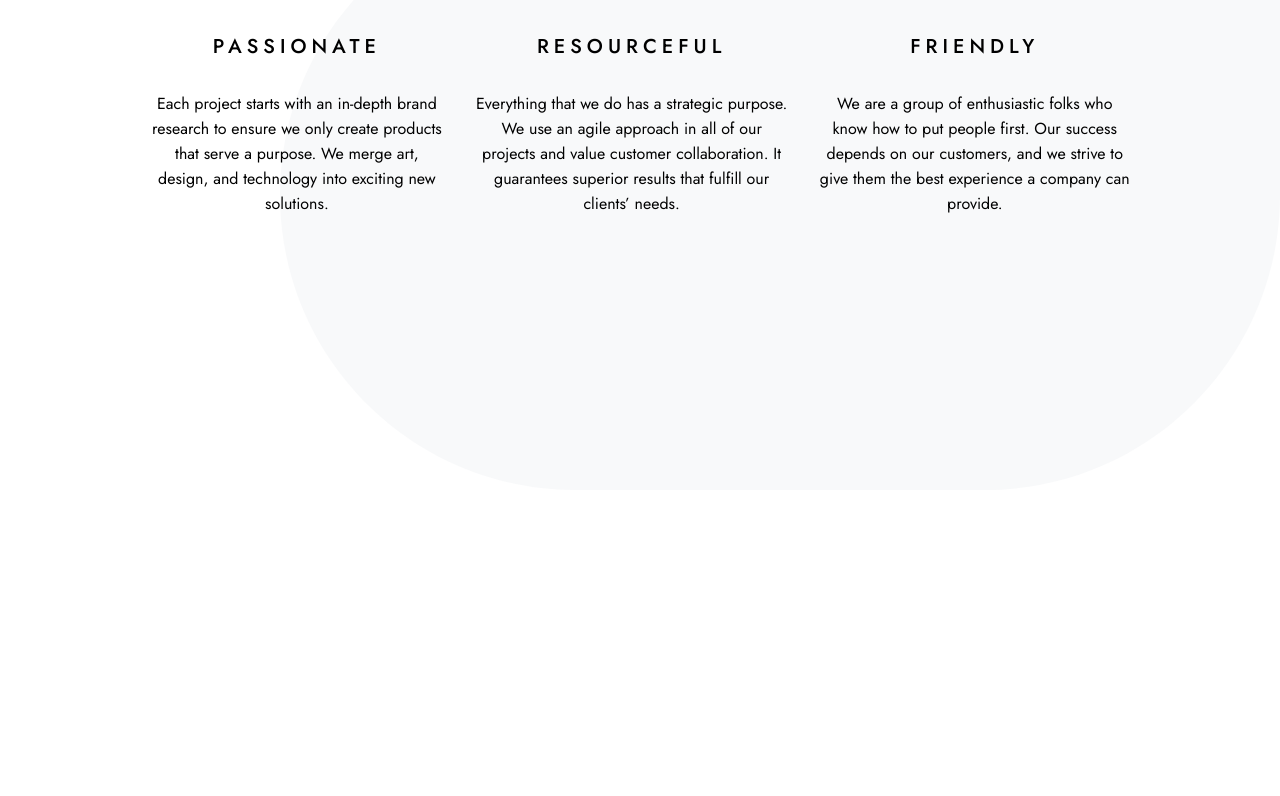
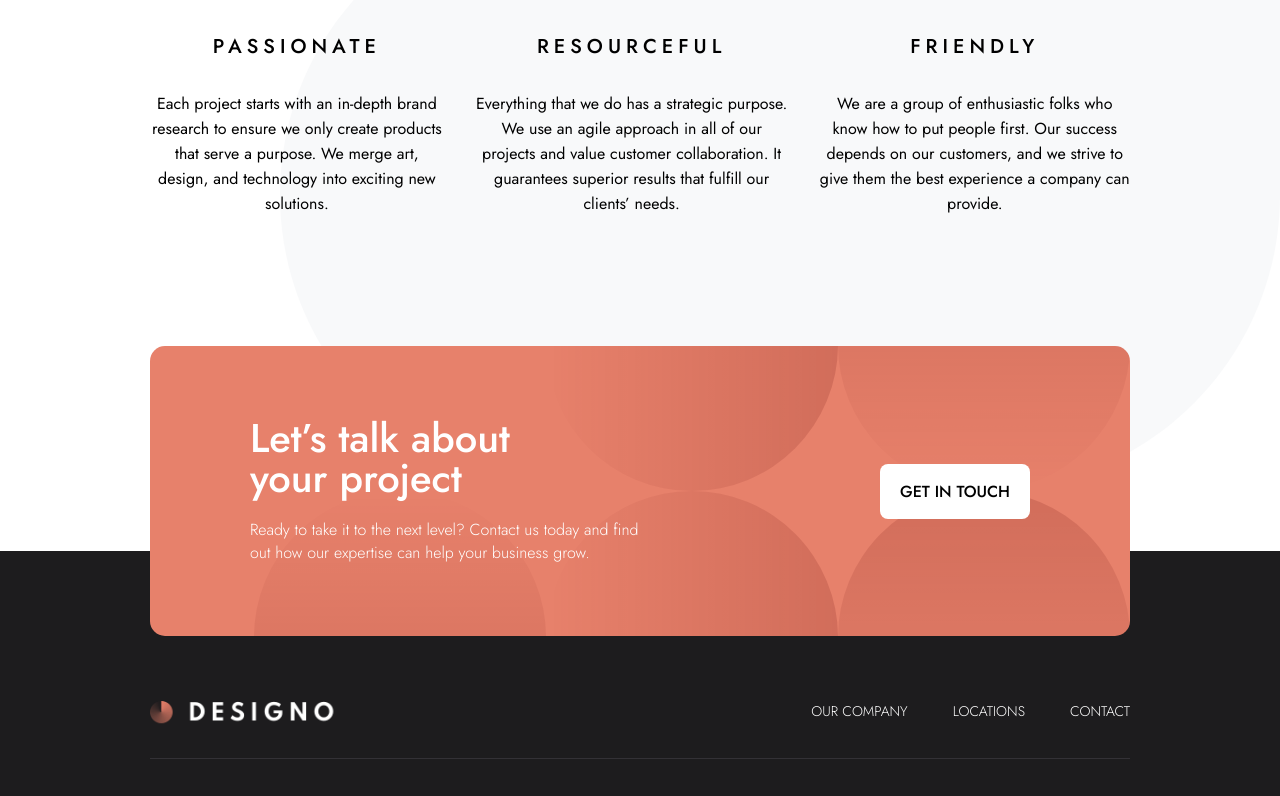
Before and after one commit to badmotherfunk/designo, a Next.js app: page / in a window 1280 px wide. Shown: the part 2000-2796 px from the top of the page. Before the commit the page ends 2581 px from the top, so only its background shows below. Built offline with nearby package versions, Linux system fonts and the light colour scheme.

Commit message:
Impélmentation du footer et de la section call to action

```diff
--- a/src/app/page.js
+++ b/src/app/page.js
@@ -10,7 +10,7 @@
       <div className={styles.home}>
         <Navbar />
 
-        {/* HERO SECTION */}
+        {/* ---------  HERO SECTION --------- */}
 
         <section className={styles.heroContainer}>
           <div className={styles.heroContent}>
@@ -37,7 +37,7 @@
           className={styles.backgroundImageLeft}
         />
 
-        {/* CATEGORY SECTION */}
+        {/* --------- CATEGORY SECTION --------- */}
 
         <section className={styles.category}>
 
@@ -48,7 +48,7 @@
                 <div className={styles.categoryContent}>
                   <p className={styles.categoryText}>VIEW PROJECTS</p>
 
-                  <svg width="7" height="10" xmlns="http://www.w3.org/2000/svg"><path d="M1 1l4 4-4 4" stroke="#E7816B" stroke-width="2" fill="none" fillRule="evenodd"/></svg>
+                  <svg width="7" height="10" xmlns="http://www.w3.org/2000/svg"><path d="M1 1l4 4-4 4" stroke="#E7816B" strokeWidth="2" fill="none" fillRule="evenodd"/></svg>
                 </div>
           </Link>
 
@@ -60,7 +60,7 @@
                   <div className={styles.categoryContent}>
                     <p className={styles.categoryText}>VIEW PROJECTS</p>
 
-                    <svg width="7" height="10" xmlns="http://www.w3.org/2000/svg"><path d="M1 1l4 4-4 4" stroke="#E7816B" stroke-width="2" fill="none" fillRule="evenodd"/></svg>
+                    <svg width="7" height="10" xmlns="http://www.w3.org/2000/svg"><path d="M1 1l4 4-4 4" stroke="#E7816B" strokeWidth="2" fill="none" fillRule="evenodd"/></svg>
                   </div>
             </Link>
 
@@ -71,7 +71,7 @@
                   <div className={styles.categoryContent}>
                     <p className={styles.categoryText}>VIEW PROJECTS</p>
 
-                    <svg width="7" height="10" xmlns="http://www.w3.org/2000/svg"><path d="M1 1l4 4-4 4" stroke="#E7816B" stroke-width="2" fill="none" fillRule="evenodd"/></svg>
+                    <svg width="7" height="10" xmlns="http://www.w3.org/2000/svg"><path d="M1 1l4 4-4 4" stroke="#E7816B" strokeWidth="2" fill="none" fillRule="evenodd"/></svg>
                   </div>
             </Link>
           </div>
@@ -86,7 +86,7 @@
           className={styles.backgroundImageRight}
         />
 
-          {/* SKILLS SECTION */}
+          {/* --------- SKILLS SECTION --------- */}
 
           <section className={styles.skills}>
             <div className={styles.skillsContent}>
@@ -97,7 +97,7 @@
                   height={202}
                   alt="Happy man working in front of his tablet"
                 />
-                <svg className={styles.skillsBackgroundLeft} width="215" height="220" viewBox="0 0 650 550" xmlns="http://www.w3.org/2000/svg"><defs><linearGradient x1="0%" y1="50%" x2="100%" y2="50%" id="a"><stop stop-color="#5D0202" stop-opacity="0" offset="0%"/><stop stop-color="#5D0202" stop-opacity=".498" offset="100%"/></linearGradient></defs><circle fill="url(#a)" transform="matrix(0 -1 -1 0 640 640)" cx="320" cy="320" r="320" fillRule="evenodd" opacity=".309"/></svg>
+                <svg className={styles.skillsBackgroundLeft} width="215" height="220" viewBox="0 0 650 550" xmlns="http://www.w3.org/2000/svg"><defs><linearGradient x1="0%" y1="50%" x2="100%" y2="50%" id="a"><stop stopColor="#5D0202" stopOpacity="0" offset="0%"/><stop stopColor="#5D0202" stopOpacity=".498" offset="100%"/></linearGradient></defs><circle fill="url(#a)" transform="matrix(0 -1 -1 0 640 640)" cx="320" cy="320" r="320" fillRule="evenodd" opacity=".309"/></svg>
               </div>
 
               <div className={styles.skillsTextContainer}>
@@ -114,7 +114,7 @@
                   height={202}
                   alt="Man back view working on his office"
                 />
-                <svg className={styles.skillsBackgroundCentered} width="215" height="220" viewBox="0 0 650 550" xmlns="http://www.w3.org/2000/svg"><defs><linearGradient x1="0%" y1="50%" x2="100%" y2="50%" id="a"><stop stop-color="#5D0202" stop-opacity="0" offset="0%"/><stop stop-color="#5D0202" stop-opacity=".498" offset="100%"/></linearGradient></defs><circle fill="url(#a)" transform="matrix(0 -1 -1 0 640 640)" cx="320" cy="320" r="320" fillRule="evenodd" opacity=".309"/></svg>
+                <svg className={styles.skillsBackgroundCentered} width="215" height="220" viewBox="0 0 650 550" xmlns="http://www.w3.org/2000/svg"><defs><linearGradient x1="0%" y1="50%" x2="100%" y2="50%" id="a"><stop stopColor="#5D0202" stopOpacity="0" offset="0%"/><stop stopColor="#5D0202" stopOpacity=".498" offset="100%"/></linearGradient></defs><circle fill="url(#a)" transform="matrix(0 -1 -1 0 640 640)" cx="320" cy="320" r="320" fillRule="evenodd" opacity=".309"/></svg>
               </div>
 
               <div className={styles.skillsTextContainer}>
@@ -131,7 +131,7 @@
                   height={202}
                   alt="Man and women working together"
                 />
-                <svg className={styles.skillsBackgroundRight} width="215" height="220" viewBox="0 0 650 550" xmlns="http://www.w3.org/2000/svg"><defs><linearGradient x1="0%" y1="50%" x2="100%" y2="50%" id="a"><stop stop-color="#5D0202" stop-opacity="0" offset="0%"/><stop stop-color="#5D0202" stop-opacity=".498" offset="100%"/></linearGradient></defs><circle fill="url(#a)" transform="matrix(0 -1 -1 0 640 640)" cx="320" cy="320" r="320" fillRule="evenodd" opacity=".309"/></svg>
+                <svg className={styles.skillsBackgroundRight} width="215" height="220" viewBox="0 0 650 550" xmlns="http://www.w3.org/2000/svg"><defs><linearGradient x1="0%" y1="50%" x2="100%" y2="50%" id="a"><stop stopColor="#5D0202" stopOpacity="0" offset="0%"/><stop stopColor="#5D0202" stopOpacity=".498" offset="100%"/></linearGradient></defs><circle fill="url(#a)" transform="matrix(0 -1 -1 0 640 640)" cx="320" cy="320" r="320" fillRule="evenodd" opacity=".309"/></svg>
               </div>
 
               <div className={styles.skillsTextContainer}>
@@ -139,9 +139,89 @@
                 <p className={styles.skillsText}>We are a group of enthusiastic folks who know how to put people first. Our success depends on our customers, and we strive to give them the best experience a company can provide.</p>
               </div>
             </div>
+          </section>
+
+          {/* --------- FOOTER SECTION --------- */}
+
+          <footer className={styles.footer}>
+
+            <div className={styles.callToAction}>
+              <div className={styles.callToActionContent}>
+                <h2 className={styles.callToActionTitle}>Let’s talk about your project</h2>
+                <p className={styles.callToActionText}>Ready to take it to the next level? Contact us today and find out how our expertise can help your business grow.</p>
+              </div>
+              <Button props={"GET IN TOUCH"} />
+            </div>
+
+            <div className={styles.footerContainer}>
+
+              <div className={styles.footerTopContent}>
+                <Link href="/" className="logo-link">
+                  <Image
+                    src="/assets/shared/desktop/logo-light.png"
+                    alt="Designo logo"
+                    width={190}
+                    height={25}
+                  />
+                </Link>
+
+                <ul className={styles.navbarItems}>
+                  <Link href="/company">
+                      <li>OUR COMPANY</li>
+                  </Link>
+                  <Link href="/locations">
+                      <li>LOCATIONS</li>
+                  </Link>
+                  <Link href="/contact">
+                      <li>CONTACT</li>
+                  </Link>
+                </ul>
+              </div>
+
+              <div className={styles.footerLineBreak}></div>
 
 
-          </section>
+              <div className={styles.footerBottomContent}>
+                <div className={styles.footerAdressContainer}>
+                  <p className={styles.adress}>Designo Central Office</p>
+                  <p>3886 Wellington Street</p>
+                  <p>Toronto, Ontario M9C 3J5</p>
+                </div>
+
+                <div className={styles.footerContactContainer}>
+                  <p>Contact Us (Central Office)</p>
+                  <p>P : +1 253-863-8967</p>
+                  <p>M : contact@designo.co</p>
+                </div>
+
+                <div className={styles.footerSocialContainer}>
+
+                  <Link href="https://facebook.com" target="_blank">
+                    <svg width="24" height="24" xmlns="http://www.w3.org/2000/svg"><path d="M22.675 0H1.325C.593 0 0 .593 0 1.325v21.351C0 23.407.593 24 1.325 24H12.82v-9.294H9.692v-3.622h3.128V8.413c0-3.1 1.893-4.788 4.659-4.788 1.325 0 2.463.099 2.795.143v3.24l-1.918.001c-1.504 0-1.795.715-1.795 1.763v2.313h3.587l-.467 3.622h-3.12V24h6.116c.73 0 1.323-.593 1.323-1.325V1.325C24 .593 23.407 0 22.675 0z" fill="#E7816B" fillRule="nonzero"/></svg>
+                  </Link>
+
+                  <Link href="https://www.youtube.com/" target="_blank">
+                    <svg width="24" height="24" xmlns="http://www.w3.org/2000/svg"><path d="M12 0C5.373 0 0 5.373 0 12s5.373 12 12 12 12-5.373 12-12S18.627 0 12 0zm4.441 16.892c-2.102.144-6.784.144-8.883 0C5.282 16.736 5.017 15.622 5 12c.017-3.629.285-4.736 2.558-4.892 2.099-.144 6.782-.144 8.883 0C18.718 7.264 18.982 8.378 19 12c-.018 3.629-.285 4.736-2.559 4.892zM10 9.658l4.917 2.338L10 14.342V9.658z" fill="#E7816B" fillRule="nonzero"/></svg>
+                  </Link>
+
+                  <Link href="https://twitter.com" target="_blank">
+                    <svg width="24" height="20" xmlns="http://www.w3.org/2000/svg"><path d="M24 2.557a9.83 9.83 0 01-2.828.775A4.932 4.932 0 0023.337.608a9.864 9.864 0 01-3.127 1.195A4.916 4.916 0 0016.616.248c-3.179 0-5.515 2.966-4.797 6.045A13.978 13.978 0 011.671 1.149a4.93 4.93 0 001.523 6.574 4.903 4.903 0 01-2.229-.616c-.054 2.281 1.581 4.415 3.949 4.89a4.935 4.935 0 01-2.224.084 4.928 4.928 0 004.6 3.419A9.9 9.9 0 010 17.54a13.94 13.94 0 007.548 2.212c9.142 0 14.307-7.721 13.995-14.646A10.025 10.025 0 0024 2.557z" fill="#E7816B" fillRule="nonzero"/></svg>
+                  </Link>
+
+                  <Link href="https://pinterest.com" target="_blank">
+                    <svg width="24" height="24" xmlns="http://www.w3.org/2000/svg"><path d="M12 0C5.373 0 0 5.372 0 12c0 5.084 3.163 9.426 7.627 11.174-.105-.949-.2-2.405.042-3.441.218-.937 1.407-5.965 1.407-5.965s-.359-.719-.359-1.782c0-1.668.967-2.914 2.171-2.914 1.023 0 1.518.769 1.518 1.69 0 1.029-.655 2.568-.994 3.995-.283 1.194.599 2.169 1.777 2.169 2.133 0 3.772-2.249 3.772-5.495 0-2.873-2.064-4.882-5.012-4.882-3.414 0-5.418 2.561-5.418 5.207 0 1.031.397 2.138.893 2.738a.36.36 0 01.083.345l-.333 1.36c-.053.22-.174.267-.402.161-1.499-.698-2.436-2.889-2.436-4.649 0-3.785 2.75-7.262 7.929-7.262 4.163 0 7.398 2.967 7.398 6.931 0 4.136-2.607 7.464-6.227 7.464-1.216 0-2.359-.631-2.75-1.378l-.748 2.853c-.271 1.043-1.002 2.35-1.492 3.146C9.57 23.812 10.763 24 12 24c6.627 0 12-5.373 12-12 0-6.628-5.373-12-12-12z" fill="#E7816B" fillRule="nonzero"/></svg>
+                  </Link>
+
+                  <Link href="https://instagram.com" target="_blank">
+                    <svg width="24" height="24" xmlns="http://www.w3.org/2000/svg"><path d="M12 2.163c3.204 0 3.584.012 4.85.07 3.252.148 4.771 1.691 4.919 4.919.058 1.265.069 1.645.069 4.849 0 3.205-.012 3.584-.069 4.849-.149 3.225-1.664 4.771-4.919 4.919-1.266.058-1.644.07-4.85.07-3.204 0-3.584-.012-4.849-.07-3.26-.149-4.771-1.699-4.919-4.92-.058-1.265-.07-1.644-.07-4.849 0-3.204.013-3.583.07-4.849.149-3.227 1.664-4.771 4.919-4.919 1.266-.057 1.645-.069 4.849-.069zM12 0C8.741 0 8.333.014 7.053.072 2.695.272.273 2.69.073 7.052.014 8.333 0 8.741 0 12c0 3.259.014 3.668.072 4.948.2 4.358 2.618 6.78 6.98 6.98C8.333 23.986 8.741 24 12 24c3.259 0 3.668-.014 4.948-.072 4.354-.2 6.782-2.618 6.979-6.98.059-1.28.073-1.689.073-4.948 0-3.259-.014-3.667-.072-4.947-.196-4.354-2.617-6.78-6.979-6.98C15.668.014 15.259 0 12 0zm0 5.838a6.162 6.162 0 100 12.324 6.162 6.162 0 000-12.324zM12 16a4 4 0 110-8 4 4 0 010 8zm6.406-11.845a1.44 1.44 0 100 2.881 1.44 1.44 0 000-2.881z" fill="#E7816B" fillRule="nonzero"/></svg>
+                  </Link>
+
+                </div>
+              </div>
+
+            </div>
+
+          </footer>
 
       </div>
   );
--- a/src/app/page.module.css
+++ b/src/app/page.module.css
@@ -69,7 +69,7 @@
   top: -45px;
 }
 
-/* ----------------- SECTION CATEGORY ----------------- */
+/* ---------------- CATEGORY SECTION  ----------------- */
 
 .category {
   display: flex;
@@ -181,7 +181,7 @@
 }
 
 
-/* ----------------- SECTION SKILLS ----------------- */
+/* ----------------- SKILLS SECTION ----------------- */
 
 .skills {
   display: flex;
@@ -190,7 +190,7 @@
   height: auto;
   max-width: 1440px;
   gap: 30px;
-  padding-bottom: 340px;
+  padding-bottom: 310px;
 }
 
 .skillsContent {
@@ -250,6 +250,124 @@
   width: 100%;
   height: 150px;
 }
+
+/* ----------------- FOOTER SECTION ----------------- */
+
+
+.callToAction {
+  display: flex;
+  justify-content: space-between;
+  align-items: center;
+  width: 100%;
+  max-width: 1440px;
+  height: 290px;
+  border-radius: 15px;
+  background-color: #E7816B;
+  background-image: url("../../public/assets/shared/desktop/bg-pattern-call-to-action.svg");
+  background-position: center right;
+  background-repeat: no-repeat;
+  padding: 100px;
+  position: relative;
+  top: -255px;
+}
+
+.callToActionContent {
+  display: flex;
+  flex-direction: column;
+  justify-content: center;
+  gap: 20px;
+  width: 50%;
+}
+
+.callToActionTitle {
+  color: #fff;
+  font-size: 40px;
+  width: 300px;
+  font-weight: 500;
+  line-height: 40px;
+}
+
+.callToActionText {
+  color: #fff;
+  font-weight: 300;
+}
+
+.footer {
+  display: flex;
+  flex-direction: column;
+  padding: 0 150px;
+  justify-content: center;
+  align-items: center;
+  position: relative;
+  height: 390px;
+  background-color: #1D1C1E;
+  width: 100vw;
+}
+
+.footerContainer {
+  position: absolute;
+  display: flex;
+  flex-direction: column;
+  align-items: center;
+  top: 150px;
+  width: 100%;
+  max-width: 1740px;
+  padding: 0 150px;
+  gap: 35px;
+}
+
+.footerTopContent {
+  display: flex;
+  flex-direction: row;
+  justify-content: space-between;
+  width: 100%;
+}
+
+.navbarItems {
+  display: flex;
+  flex-direction: row;
+  gap: 45px;
+  color: #fff;
+}
+
+.navbarItems li {
+  font-size: 14px;
+  font-weight: 300;
+}
+
+.footerLineBreak {
+  width: 100%;
+  height: 1px;
+  background-color: #333136;
+}
+
+
+.footerBottomContent {
+  display: flex;
+  flex-direction: row;
+  width: 100%;
+  justify-content: space-between;
+  align-items: center;
+  color: #8f8f8f;
+  font-weight: 400;
+  font-size: 15px;
+  gap: 30px;
+}
+
+.adress {
+  font-weight: 600;
+}
+
+
+.footerContactContainer {
+  font-weight: 600;
+}
+
+.footerSocialContainer {
+  display: flex;
+  gap: 15px;
+}
+
 
 
 /* ----------------- MEDIA QUERIES ----------------- */
--- a/src/components/Button/button.css
+++ b/src/components/Button/button.css
@@ -19,7 +19,7 @@
 
 .button p {
     color: #000;
-    font-size: 17px;
+    font-size: 16px;
     font-weight: 500;
 }
 
--- a/src/components/Navbar/Navbar.js
+++ b/src/components/Navbar/Navbar.js
@@ -29,7 +29,6 @@
                 />
             </Link>
 
-            <div>
             <ul className={active ? "navbar-items active" : "navbar-items"}>
                 <Link href="/company">
                     <li>OUR COMPANY</li>
@@ -41,7 +40,7 @@
                     <li>CONTACT</li>
                 </Link>
             </ul>
-            </div>
+
             <div className={active ? "opacity-overlay-active" : "opacity-overlay"}></div>
 
             {!active &&
```
Lines whose indentation alone changed are shown as unchanged.
